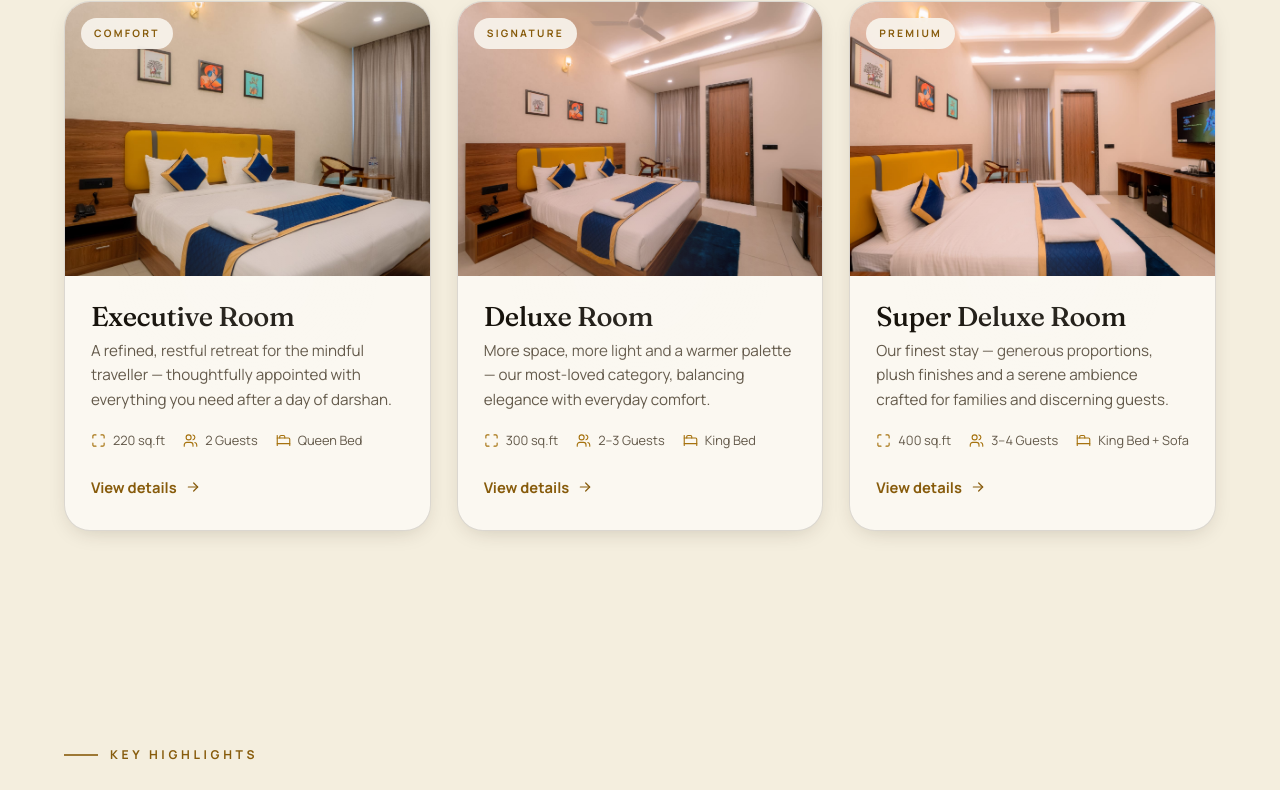
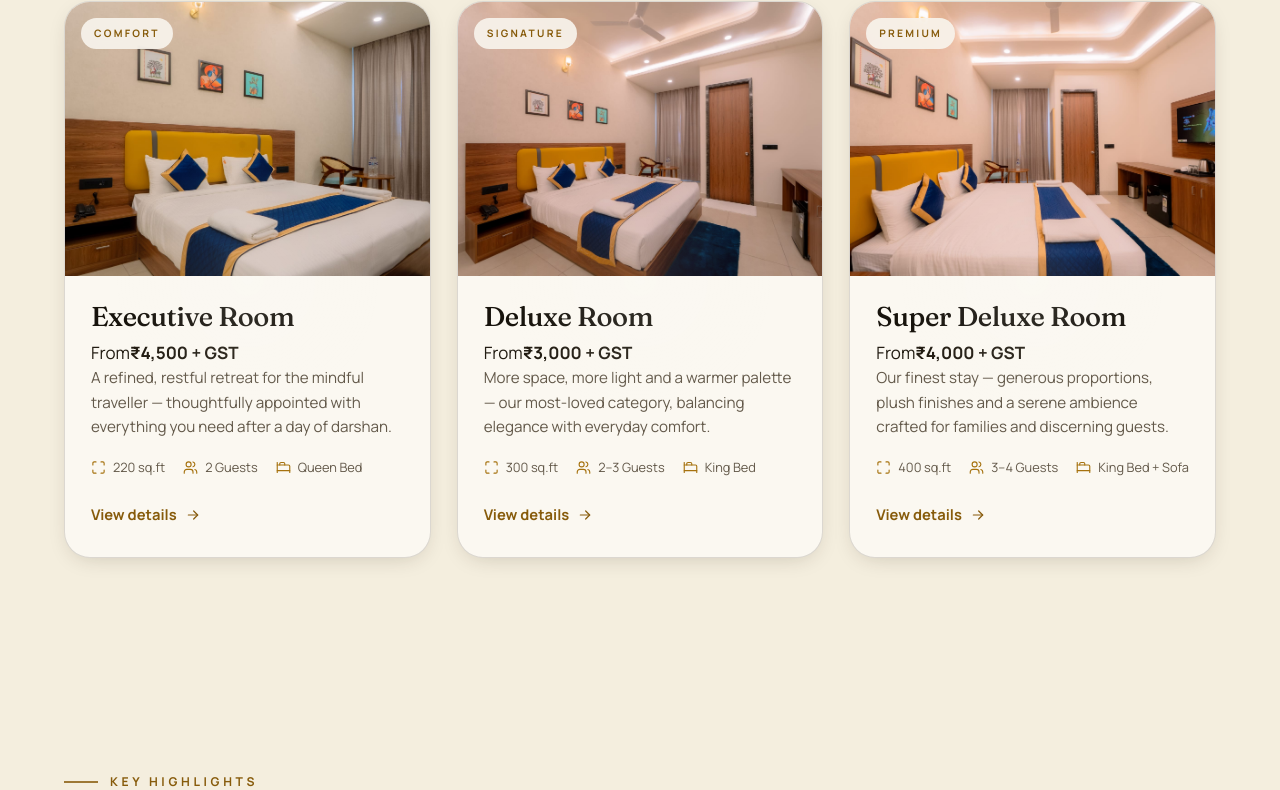
Before and after one commit to shyamskthakur4-sudo/skhotel, a React (Vite) app: page / in a window 1280 px wide. Shown: the part 4020-4810 px from the top of the page. Built offline with nearby package versions, Linux system fonts and the light colour scheme; a web font is replaced by a local one.

Commit message:
Update room tariffs and Mandir distance

```diff
--- a/src/components/RoomCard.jsx
+++ b/src/components/RoomCard.jsx
@@ -13,6 +13,10 @@ export default function RoomCard({ room }) {
       </div>
       <div className="room__body">
         <h3 className="room__name">{room.name}</h3>
+        <div className="room__price">
+          <span>From</span>
+          <strong>{room.price}</strong>
+        </div>
         <p className="room__blurb">{room.blurb}</p>
         <div className="room__meta">
           <span><Icon name="expand" /> {room.size}</span>
```
